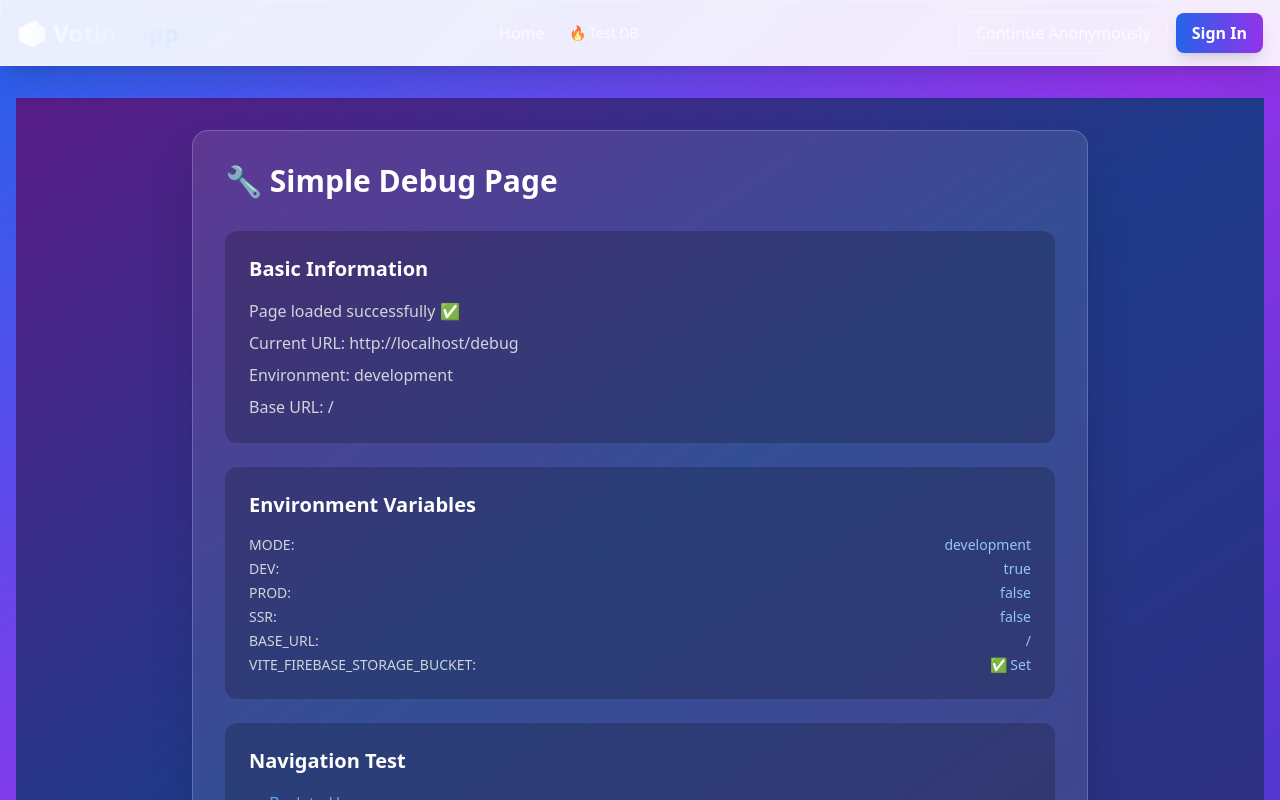
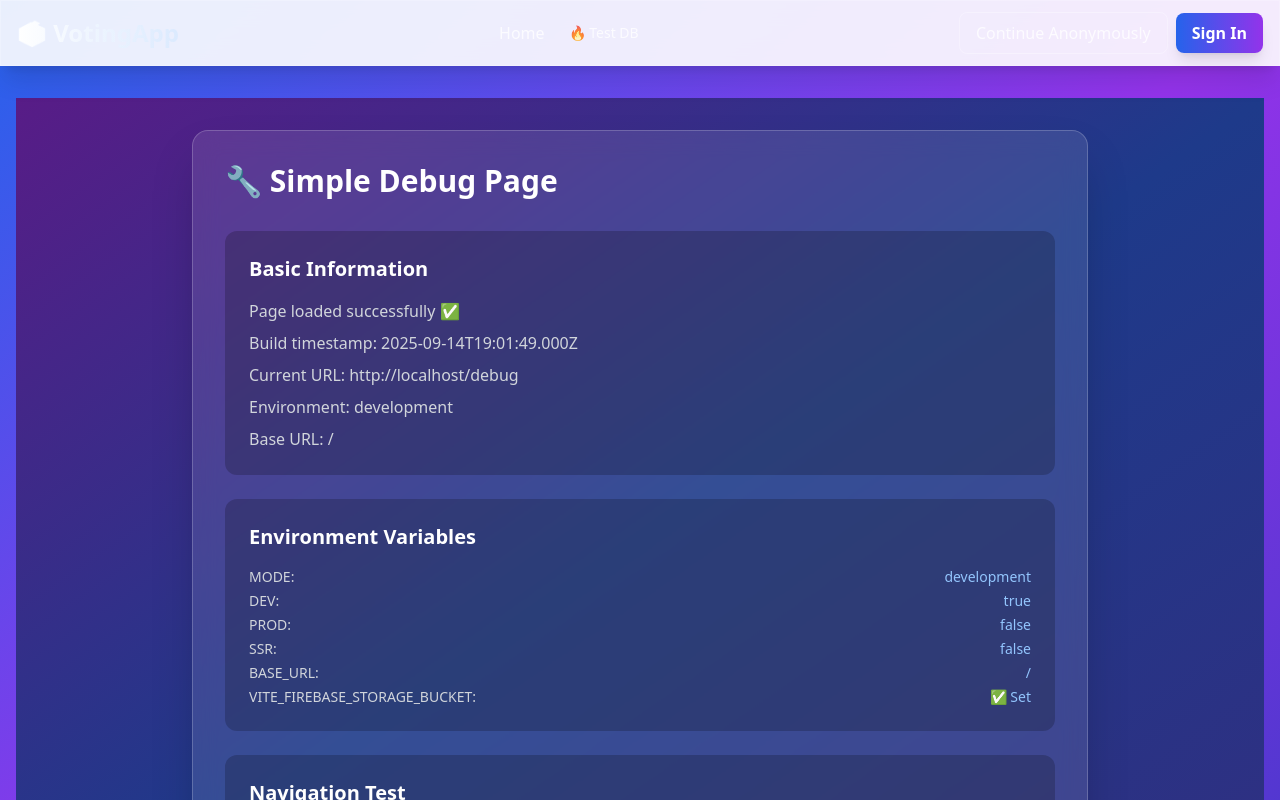
Before and after one commit to khaled-alabsi/voting, a React (Vite) app: page /debug in a window 1280 px wide. Shown: the top 800 px of the page. Built offline with nearby package versions, Linux system fonts and the light colour scheme; no server answers.

Commit message:
Final fix confirmation: Firebase secrets working correctly
- Browser cache was the issue, all environment variables now loading properly
- All Firebase configuration showing as ✅ Set in production
- Updated bug history with final resolution

```diff
--- a/src/pages/SimpleDebugPage.tsx
+++ b/src/pages/SimpleDebugPage.tsx
@@ -12,6 +12,7 @@ const SimpleDebugPage: React.FC = () => {
               <h2 className="text-xl font-semibold text-white mb-4">Basic Information</h2>
               <div className="text-gray-300 space-y-2">
                 <div>Page loaded successfully ✅</div>
+                <div>Build timestamp: {new Date().toISOString()}</div>
                 <div>Current URL: {window.location.href}</div>
                 <div>Environment: {import.meta.env.MODE}</div>
                 <div>Base URL: {import.meta.env.BASE_URL}</div>
```
Also changed, not shown: 1 other file (tests, documents, lock files or other folders).
